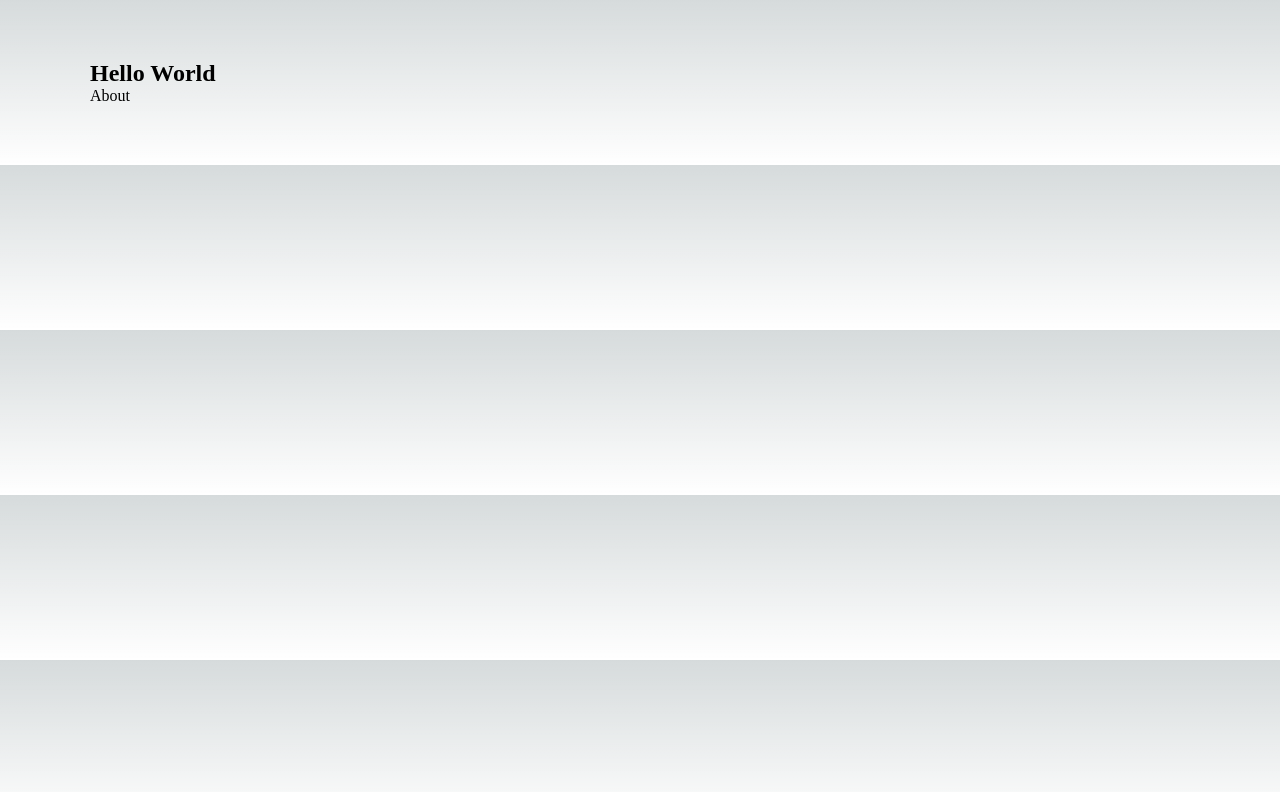
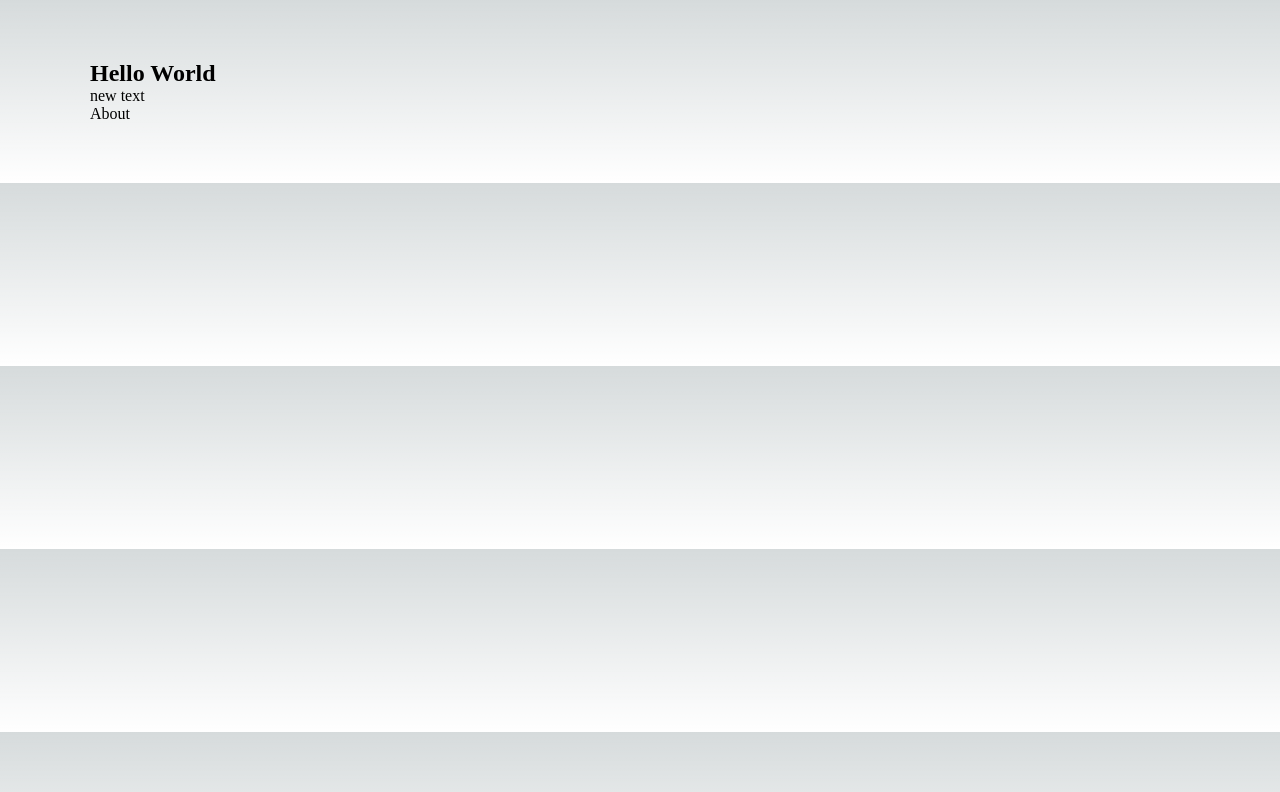
Before and after one commit to github-actions-test1041/nextjs-starter1355, a Next.js app: page / in a window 1280 px wide. Shown: the top 792 px of the page. Built offline with nearby package versions, Linux system fonts and the light colour scheme.

Commit message:
update text

```diff
--- a/src/app/page.tsx
+++ b/src/app/page.tsx
@@ -5,6 +5,7 @@ export default function Home() {
     <main className="main">
       <div>
         <h2>Hello World</h2>
+        <p>new text</p>
       </div>
       <Link href="/about">About</Link>
     </main>
```
Also changed, not shown: .changeset/two-pans-dress.md (added).
